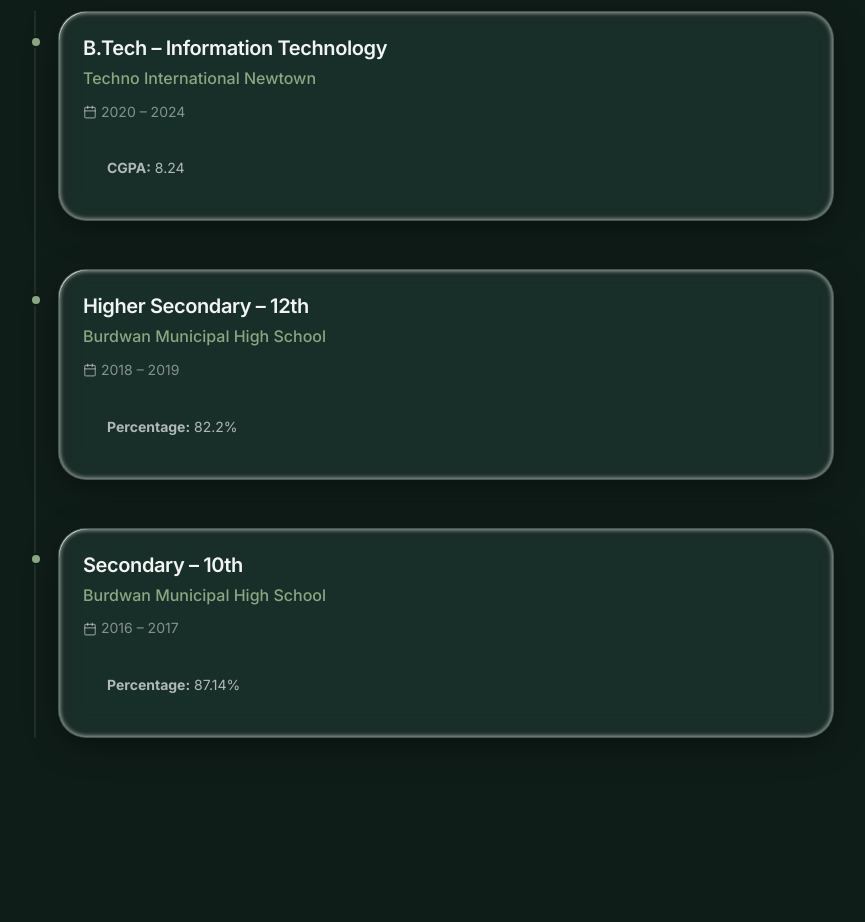
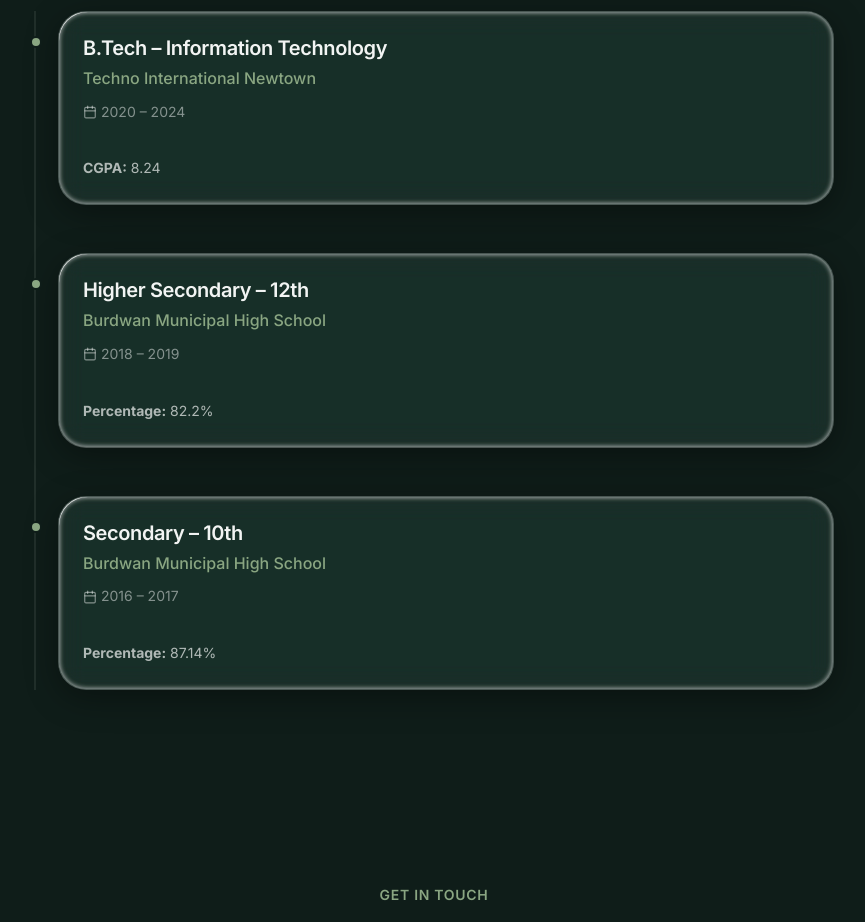
Before and after one commit to WEBX2024/Portfolio, a React (Vite) app in the folder client/: page / in a window 1280 px wide. Shown: the part 5360-6282 px from the top of the page, without its empty margins (206-1071 px from the left). Built offline with nearby package versions, Linux system fonts and the light colour scheme.

Commit message:
Small changes

```diff
--- a/client/src/components/EducationCard.jsx
+++ b/client/src/components/EducationCard.jsx
@@ -20,7 +20,7 @@
         </div>
       </div>
 
-      <div className="experience-card__body" style={{ padding: 'var(--space-4) var(--space-6)' }}>
+      <div className="experience-card__body">
         <p style={{ margin: 0, fontSize: 'var(--font-size-sm)', color: 'var(--color-text-secondary)' }}>
           <strong>{scoreLabel}:</strong> {score}
         </p>
--- a/client/src/styles/components.css
+++ b/client/src/styles/components.css
@@ -112,7 +112,7 @@
 .theme-toggle-btn:hover {
   background: var(--liquid-glass-bg-hover);
   border-color: var(--color-accent);
-  box-shadow: inset 2px 2px 0px -2px rgba(255, 255, 255, 0.95), inset 0 0 5px 1px rgba(255, 255, 255, 0.8), 0 0 15px var(--color-accent-glow);
+  box-shadow: inset 2px 2px 0px -2px rgba(255, 255, 255, 0.95), inset 0 0 5px 1px rgba(255, 255, 255, 0.8);
   transform: scale(1.05);
 }
 
@@ -264,7 +264,7 @@
 .btn--primary:hover {
   background: var(--color-accent-hover);
   color: var(--color-bg-primary);
-  box-shadow: inset 2px 2px 0px -2px rgba(255, 255, 255, 0.95), inset 0 0 6px 1px rgba(255, 255, 255, 0.8), var(--shadow-glow);
+  box-shadow: inset 2px 2px 0px -2px rgba(255, 255, 255, 0.95), inset 0 0 6px 1px rgba(255, 255, 255, 0.8), 0 6px 20px rgba(0, 0, 0, 0.4);
   transform: translateY(-2px);
 }
 
@@ -662,7 +662,7 @@
   border-color: var(--color-accent);
   color: var(--color-accent);
   background: var(--liquid-glass-bg-hover);
-  box-shadow: 0 0 20px var(--color-accent-glow), inset 2px 2px 0px -2px rgba(255, 255, 255, 0.9);
+  box-shadow: inset 2px 2px 0px -2px rgba(255, 255, 255, 0.9), inset 0 0 4px 1px rgba(255, 255, 255, 0.7);
   transform: translateY(-2px);
 }
 
--- a/client/src/styles/index.css
+++ b/client/src/styles/index.css
@@ -102,8 +102,7 @@
   --liquid-glass-shadow-hover:
     inset 2px 2px 0px -2px rgba(255, 255, 255, 0.95),
     inset 0 0 6px 1px rgba(255, 255, 255, 0.8),
-    0 12px 36px 0 rgba(0, 0, 0, 0.5),
-    0 0 25px var(--color-accent-glow);
+    0 12px 36px 0 rgba(0, 0, 0, 0.5);
   --liquid-glass-blur: blur(12px) saturate(180%);
 
   /* --- Transitions --- */
```
